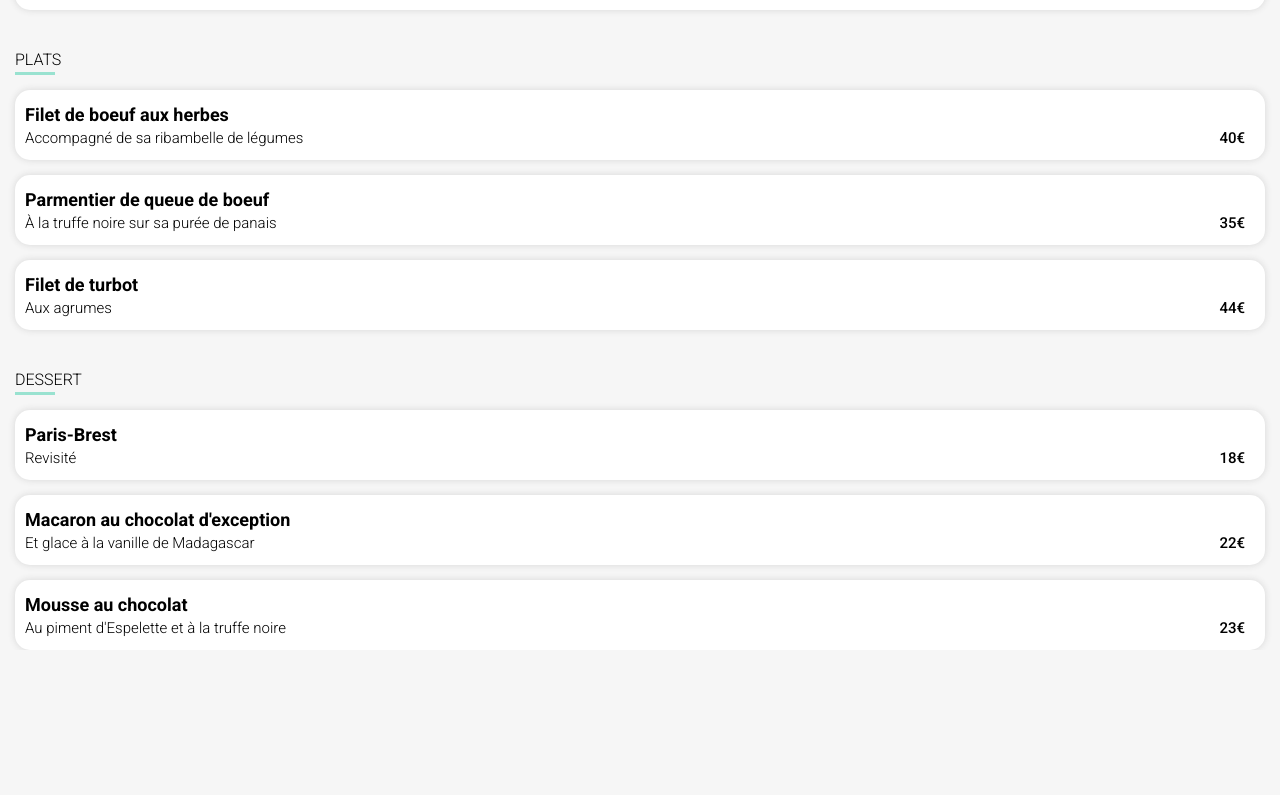
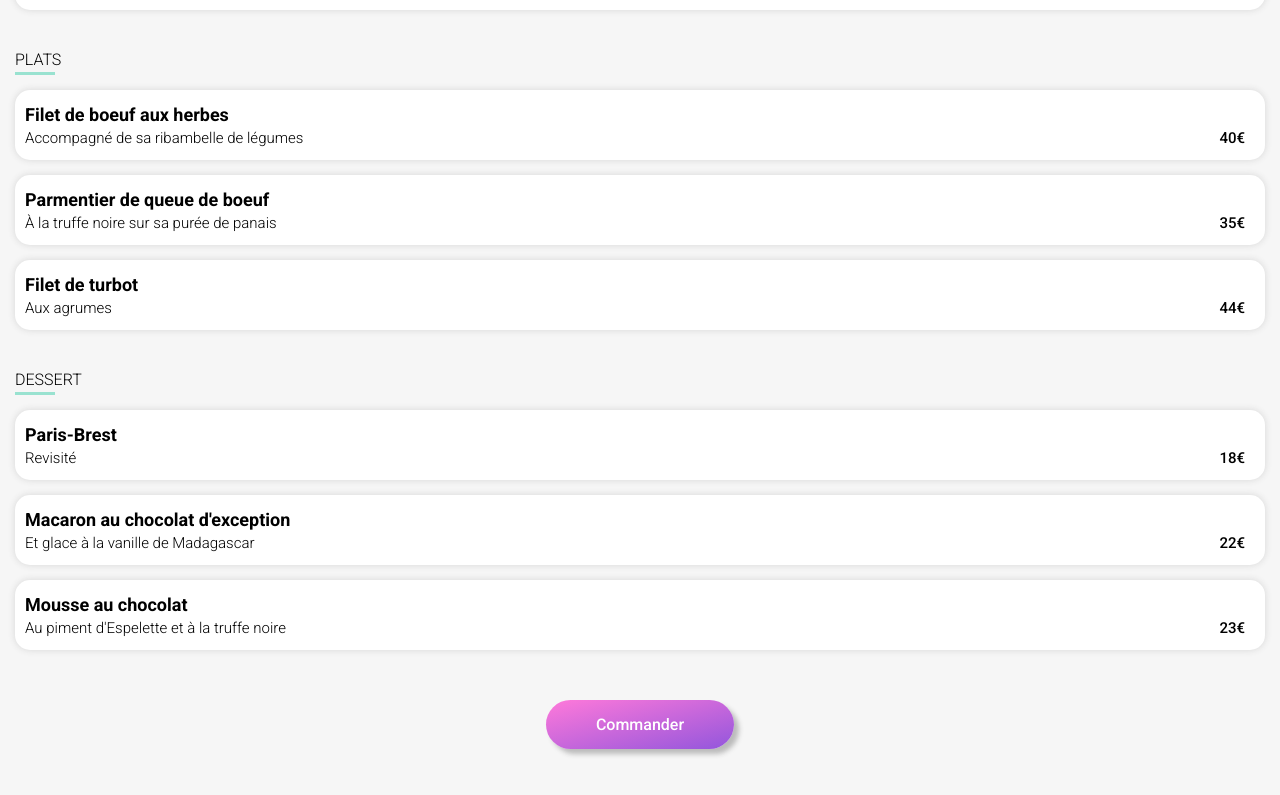
Before and after one commit to Barsat06/OhMyFood, a plain HTML site: page lapalettedugout.html in a window 1280 px wide. Shown: the part 670-1465 px from the top of the page. Before the commit the page ends 1320 px from the top, so only its background shows below. Drawn offline with Linux system fonts and the light colour scheme; a web font is replaced by a local one.

Commit message:
Ajout du bouton "Commander" de la page restaurant.

```diff
--- a/lapalettedugout.html
+++ b/lapalettedugout.html
@@ -138,6 +138,12 @@
                         </div>
                     </div>
                 </div>
+
+                <div class="button pageRes">
+                    <a href="">
+                        Commander
+                    </a>
+                </div>
             </main>
         </div>
     </body>
--- a/sass/components/_button.scss
+++ b/sass/components/_button.scss
@@ -1,6 +1,14 @@
 .button{
     @include flex-center;
-    padding-bottom: 60px;
+    margin-bottom: 60px;
+
+    &.pageRes{
+        margin-top: 50px;
+
+        a{
+            padding: 15px 50px;
+        }
+    }
 
     a{
         background: linear-gradient( to top left, $clr-primary, $clr-secondary);
```
Also changed, not shown: public/css/main.css, 1 other file.
